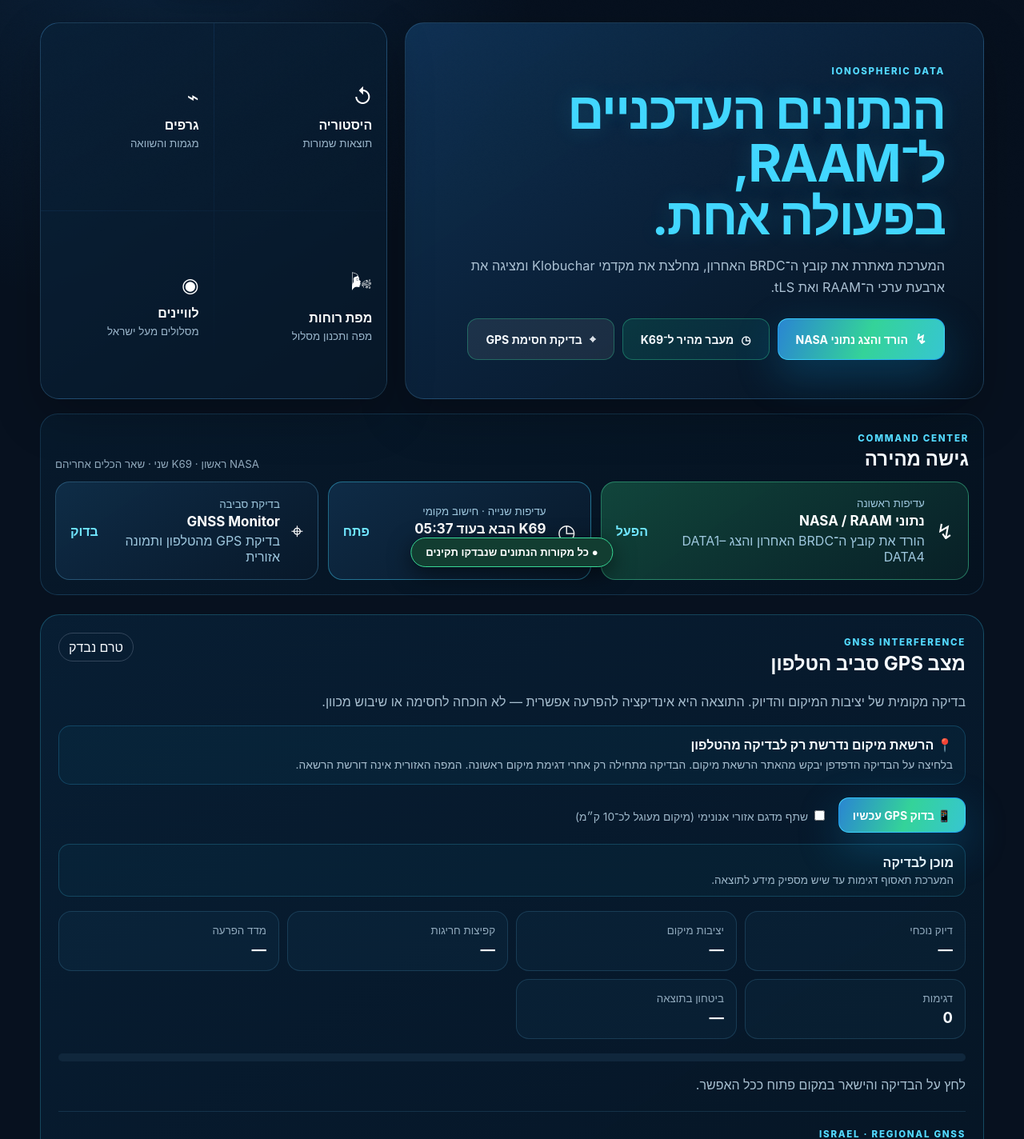
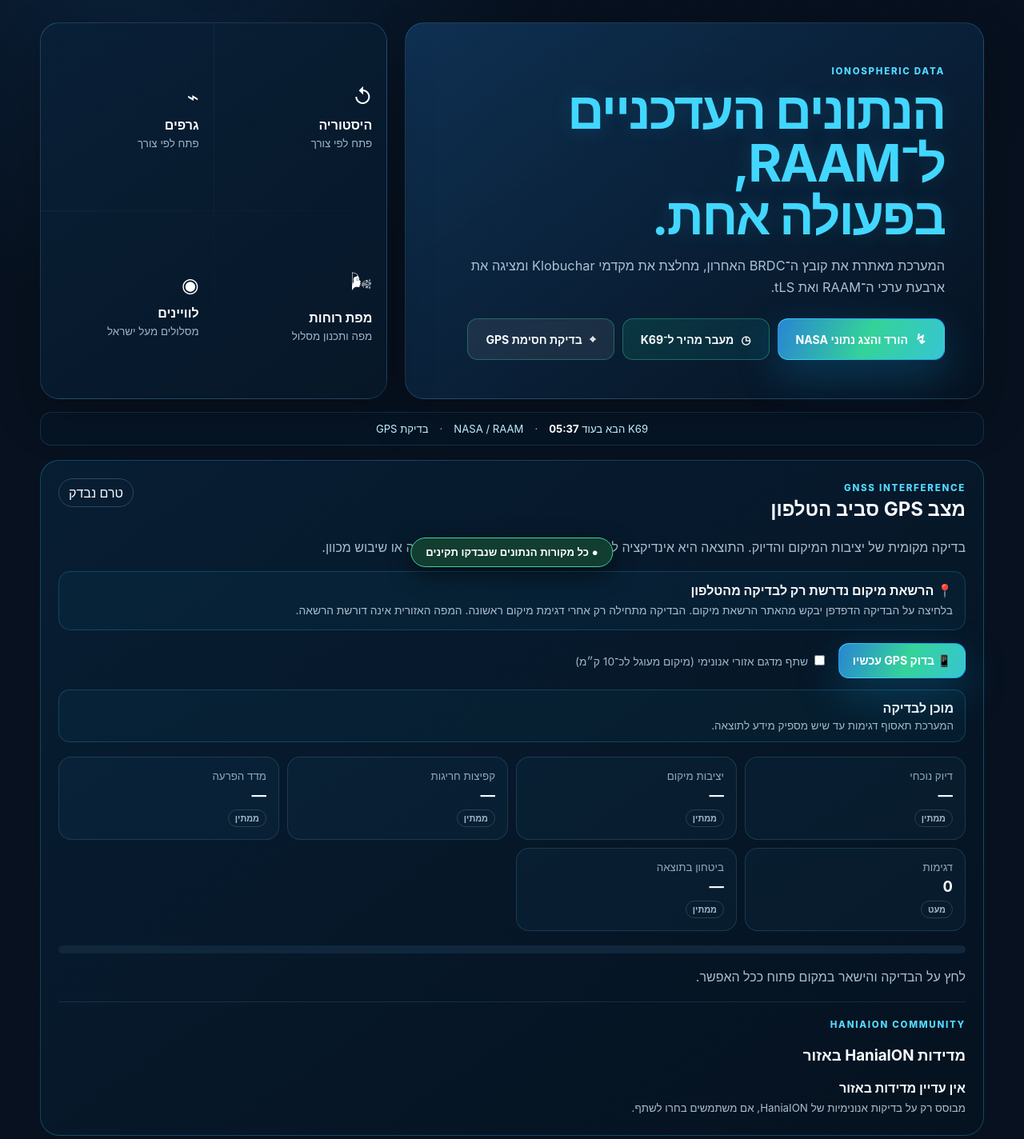
Before and after one commit to l2005l/HaniaION, a FastAPI app: page / in a window 1280 px wide. Shown: the part 81-1505 px from the top of the page at 80% size. Run offline with FastAPI, Linux system fonts and the light colour scheme; data that the repository does not hold is empty; some libraries are stand-ins or nearby versions.

Commit message:
add compact-ui-gnss-classifications

```diff
--- a/static/app.js
+++ b/static/app.js
@@ -1209,6 +1209,13 @@
     if(!m)return;
     $('gnssAccuracy').textContent=`±${m.accuracy.toFixed(1)} m`;$('gnssFix').textContent=`${Math.round(m.fixRatio*100)}%`;$('gnssJumps').textContent=String(m.jumps);$('gnssScore').textContent=`${m.score}/100`;$('gnssMeter').style.width=`${m.score}%`;
     if($('gnssSamples'))$('gnssSamples').textContent=String(samples.length);if($('gnssConfidence'))$('gnssConfidence').textContent=`${m.confidence}%`;
+    const tag=(id,text,cls)=>{const e=$(id);if(e){e.textContent=text;e.className='gnss-class '+cls;}};
+    tag('gnssAccuracyClass',m.accuracy<=12?'טוב':m.accuracy<=30?'בינוני':'חלש',m.accuracy<=12?'good':m.accuracy<=30?'mid':'bad');
+    const fp=Math.round(m.fixRatio*100);tag('gnssFixClass',fp>=80?'יציבה':fp>=55?'חלקית':'לא יציבה',fp>=80?'good':fp>=55?'mid':'bad');
+    tag('gnssJumpsClass',m.jumps===0?'תקין':m.jumps<=1?'לבדיקה':'חשוד',m.jumps===0?'good':m.jumps<=1?'mid':'bad');
+    tag('gnssScoreClass',m.score<30?'נמוך':m.score<60?'בינוני':'גבוה',m.score<30?'good':m.score<60?'mid':'bad');
+    tag('gnssSamplesClass',samples.length>=8?'מספיק':'מעט',samples.length>=8?'good':'mid');
+    tag('gnssConfidenceClass',m.confidence>=80?'גבוה':m.confidence>=60?'בינוני':'נמוך',m.confidence>=80?'good':m.confidence>=60?'mid':'bad');
   }
   function permissionError(err){stopWatch();resetButton();const denied=err&&err.code===1;$('gnssBadge').className='gnss-badge neutral';$('gnssBadge').textContent=denied?'נדרשת הרשאה':'קליטה לא מספקת';const text=denied?'הדפדפן חסם גישה למיקום. אפשר Location לאתר דרך הגדרות האתר ונסה שוב.':'לא התקבל Fix אמין. עבור לאזור פתוח עם קו ראייה לשמיים ללא חסימה ונסה שוב.';$('gnssReason').textContent=text;setLive(denied?'נדרשת הרשאת מיקום':'אין מספיק קליטת GPS',text);}
   async function regional(lat,lon,share,score,accuracy,fixRatio){const latCell=Math.round(lat*10)/10,lonCell=Math.round(lon*10)/10;try{if(share)await fetch('/api/gnss/sample',{method:'POST',headers:{'Content-Type':'application/json'},body:JSON.stringify({lat_cell:latCell,lon_cell:lonCell,score,accuracy_m:accuracy,fix_ratio:fixRatio})});const r=await fetch(`/api/gnss/region?lat_cell=${latCell}&lon_cell=${lonCell}`,{cache:'no-store'}),d=await r.json();if(!d.count){$('regionalGnss').textContent='אין מספיק מדידות באזור';return;}$('regionalGnss').textContent=`${d.score<30?'🟢 רגוע':d.score<60?'🟡 הפרעות אפשריות':'🟠 סימנים חריגים'} · ${d.score}/100`;$('regionalGnssDetail').textContent=`${d.count} מדידות ב־2 השעות האחרונות · דיוק ממוצע ±${d.accuracy_m} מ׳.`;}catch(e){$('regionalGnss').textContent='התמונה הקהילתית אינה זמינה כרגע';}}
@@ -1225,3 +1232,24 @@
   function begin(){if(firstFix)return;firstFix=true;started=Date.now();scrollToTarget('gnss-status-target','start',112);setLive('בודק GPS בזמן אמת','אוסף דגימות ומעריך אם כבר יש מספיק מידע.');timer=setInterval(()=>{const m=metrics();if(m){paint(m);button.textContent=`בודק… ${samples.length} דגימות`;if(m.elapsed>=45)finish(true);else maybeFinish();}},1000);}
   button.addEventListener('click',()=>{if(!navigator.geolocation){$('gnssReason').textContent='הדפדפן אינו תומך בבדיקת מיקום.';return;}samples=[];firstFix=false;lastSampleAt=0;button.disabled=true;button.textContent='📍 מבקש הרשאת מיקום…';setLive('ממתין להרשאה','הרשאת Location נדרשת רק לבדיקה המקומית.');$('gnssReason').textContent='אשר לדפדפן גישה למיקום. הבדיקה תתחיל רק לאחר Fix ראשון.';watchId=navigator.geolocation.watchPosition(p=>{begin();const now=Date.now();samples.push({latitude:p.coords.latitude,longitude:p.coords.longitude,accuracy:p.coords.accuracy,t:now});lastSampleAt=now;const m=metrics();paint(m);setLive('בודק GPS בזמן אמת',`נאספו ${samples.length} דגימות · ביטחון ${m?m.confidence:0}%`);$('gnssReason').textContent=p.coords.accuracy>35?'הקליטה כרגע חלשה. אם המצב נמשך, עבור לאזור פתוח לשמיים.':'הבדיקה פעילה והמדדים מתעדכנים בזמן אמת.';maybeFinish();},permissionError,{enableHighAccuracy:true,maximumAge:0,timeout:15000});});
 })();
+
+// v2.15 — open history/analytics only on demand
+document.addEventListener("DOMContentLoaded", () => {
+  const openPanel = id => {
+    const panel = document.getElementById(id);
+    if (!panel) return;
+    panel.classList.remove("is-collapsed");
+    window.setTimeout(() => scrollToTarget(id, "start", 92), 20);
+  };
+  const closePanel = id => {
+    const panel = document.getElementById(id);
+    if (!panel) return;
+    panel.classList.add("is-collapsed");
+    scrollToTarget("quick-menu", "start", 82);
+  };
+  document.querySelectorAll("[data-panel-open]").forEach(link => link.addEventListener("click", event => {
+    event.preventDefault(); openPanel(link.dataset.panelOpen);
+  }));
+  document.querySelectorAll("[data-panel-close]").forEach(button => button.addEventListener("click", () => closePanel(button.dataset.panelClose)));
+  if (location.hash === "#history" || location.hash === "#analytics") openPanel(location.hash.slice(1));
+});
--- a/static/index.html
+++ b/static/index.html
@@ -42,27 +42,18 @@
       </div>
 
       <nav class="focused-tools command-secondary-tools" aria-label="כלים נוספים">
-        <a href="#history"><span>↺</span><strong>היסטוריה</strong><small>תוצאות שמורות</small></a>
-        <a href="#analytics"><span>⌁</span><strong>גרפים</strong><small>מגמות והשוואה</small></a>
+        <a href="#history" data-panel-open="history"><span>↺</span><strong>היסטוריה</strong><small>פתח לפי צורך</small></a>
+        <a href="#analytics" data-panel-open="analytics"><span>⌁</span><strong>גרפים</strong><small>פתח לפי צורך</small></a>
         <a href="/wind"><span>🌬</span><strong>מפת רוחות</strong><small>מפה ותכנון מסלול</small></a>
         <a href="/satellite"><span>◉</span><strong>לוויינים</strong><small>מסלולים מעל ישראל</small></a>
       </nav>
     </section>
 
-    <section class="command-center reveal" aria-label="מרכז הפעלה">
-      <div class="command-center-heading"><div><span class="section-kicker">COMMAND CENTER</span><h2>גישה מהירה</h2></div><small>NASA ראשון · K69 שני · שאר הכלים אחריהם</small></div>
-      <div class="command-priority-grid">
-        <button id="commandCalculateButton" class="command-priority-card nasa-command-card" type="button">
-          <span class="command-icon">↯</span><div><small>עדיפות ראשונה</small><strong>נתוני NASA / RAAM</strong><em>הורד את קובץ ה־BRDC האחרון והצג DATA1–DATA4</em></div><b>הפעל</b>
-        </button>
-        <a class="command-priority-card k69-command-card" href="#gps-pulse">
-          <span class="command-icon">◷</span><div><small>עדיפות שנייה · חישוב מקומי</small><strong>K69 הבא בעוד <span id="k69QuickCountdown">--:--</span></strong><em>זמן מקומי: <span id="k69QuickNext">--:--:--</span></em></div><b>פתח</b>
-        </a>
-        <a class="command-priority-card status-command-card" href="#gnss-action-target">
-          <span class="command-icon">⌖</span><div><small>בדיקת סביבה</small><strong>GNSS Monitor</strong><em>בדיקת GPS מהטלפון ותמונה אזורית</em></div><b>בדוק</b>
-        </a>
-      </div>
-    </section>
+    <section class="compact-status-strip reveal" aria-label="מידע מהיר">
+  <a href="#k69-live-target">K69 הבא בעוד <strong id="k69QuickCountdown">--:--</strong></a>
+  <span>·</span><button id="commandCalculateButton" type="button">NASA / RAAM</button>
+  <span>·</span><a href="#gnss-action-target">בדיקת GPS</a>
+</section>
 
     <section id="gnss-monitor" class="gnss-monitor reveal" aria-label="ניטור GNSS מהטלפון">
       <div class="gnss-head"><div><span class="section-kicker">GNSS INTERFERENCE</span><h2>מצב GPS סביב הטלפון</h2></div><span id="gnssBadge" class="gnss-badge neutral">טרם נבדק</span></div>
@@ -74,11 +65,10 @@
       <div id="gnss-status-target" class="gnss-status-target">
         <div id="gnssLiveStatus" class="gnss-live-status"><strong>מוכן לבדיקה</strong><span>המערכת תאסוף דגימות עד שיש מספיק מידע לתוצאה.</span></div>
         <div class="gnss-grid">
-          <article><small>דיוק נוכחי</small><strong id="gnssAccuracy">—</strong></article><article><small>יציבות מיקום</small><strong id="gnssFix">—</strong></article><article><small>קפיצות חריגות</small><strong id="gnssJumps">—</strong></article><article><small>מדד הפרעה</small><strong id="gnssScore">—</strong></article><article><small>דגימות</small><strong id="gnssSamples">0</strong></article><article><small>ביטחון בתוצאה</small><strong id="gnssConfidence">—</strong></article>
+          <article><small>דיוק נוכחי</small><strong id="gnssAccuracy">—</strong><em id="gnssAccuracyClass" class="gnss-class neutral">ממתין</em></article><article><small>יציבות מיקום</small><strong id="gnssFix">—</strong><em id="gnssFixClass" class="gnss-class neutral">ממתין</em></article><article><small>קפיצות חריגות</small><strong id="gnssJumps">—</strong><em id="gnssJumpsClass" class="gnss-class neutral">ממתין</em></article><article><small>מדד הפרעה</small><strong id="gnssScore">—</strong><em id="gnssScoreClass" class="gnss-class neutral">ממתין</em></article><article><small>דגימות</small><strong id="gnssSamples">0</strong><em id="gnssSamplesClass" class="gnss-class neutral">מעט</em></article><article><small>ביטחון בתוצאה</small><strong id="gnssConfidence">—</strong><em id="gnssConfidenceClass" class="gnss-class neutral">ממתין</em></article>
         </div>
         <div class="gnss-meter"><span id="gnssMeter"></span></div><p id="gnssReason" class="gnss-reason">לחץ על הבדיקה והישאר במקום פתוח ככל האפשר.</p>
       </div>
-      <div class="regional-gnss external-regional"><div><span class="section-kicker">ISRAEL · REGIONAL GNSS</span><h3>מפת הפרעות GPS בישראל</h3></div><strong>Tracer · תמונת מצב אזורית מהשטח</strong><small>המפה מבוססת על נתוני GPS מצטברים מכלי רכב בישראל ומציגה רמות תקין / קל / בינוני / חמור. היא אינדיקציה אזורית ואינה מזהה מקור או גורם להפרעה.</small><div class="gnss-map-frame"><iframe title="מפת הפרעות GPS בישראל - Tracer" src="https://tracer.co.il/gps-jamming-map?embed=1" loading="lazy" referrerpolicy="no-referrer-when-downgrade"></iframe></div><div class="gnss-map-links"><a href="https://tracer.co.il/gps-jamming-map" target="_blank" rel="noopener">פתח מפה מלאה</a><span>מקור חיצוני: Tracer Technologies</span></div></div>
       <div class="regional-gnss community-regional"><div><span class="section-kicker">HANIAION COMMUNITY</span><h3>מדידות HaniaION באזור</h3></div><strong id="regionalGnss">אין עדיין מדידות באזור</strong><small id="regionalGnssDetail">מבוסס רק על בדיקות אנונימיות של HaniaION, אם משתמשים בחרו לשתף.</small></div>
     </section>
 
@@ -141,8 +131,8 @@
       <div class="section-return"><a href="#quick-menu">↑ חזרה לתפריט</a></div>
     </section>
 
-    <section id="history" class="history-section reveal">
-      <div class="section-heading history-heading-row"><div><span class="section-kicker">HISTORY</span><h2>היסטוריה והשוואה</h2></div><div class="history-heading-actions"><span id="historyCount" class="result-badge">0 תוצאות</span><button id="clearHistoryButton" class="button button-ghost history-clear-button" type="button">נקה היסטוריה</button></div></div>
+    <section id="history" class="history-section reveal optional-panel is-collapsed">
+      <div class="section-heading history-heading-row"><div><span class="section-kicker">HISTORY</span><h2>היסטוריה והשוואה</h2></div><div class="history-heading-actions"><span id="historyCount" class="result-badge">0 תוצאות</span><button class="button button-ghost panel-collapse-button" data-panel-close="history" type="button">מזער</button><button id="clearHistoryButton" class="button button-ghost history-clear-button" type="button">נקה היסטוריה</button></div></div>
       <p class="history-intro">כל תוצאה מוצלחת נשמרת במכשיר הזה. ניתן לפתוח תוצאה קודמת, להוריד אותה ולהשוות מול התוצאה שלפניה.</p>
       <div id="historyCloudWarning" class="history-cloud-warning hidden" role="status" aria-live="polite"></div>
       <div id="historyEmpty" class="card history-empty"><div class="state-orb idle-orb"><span>↺</span></div><h3>עדיין אין תוצאות שמורות</h3><p>לאחר ההפעלה הראשונה התוצאה תישמר כאן אוטומטית.</p></div>
@@ -150,8 +140,8 @@
       <div class="section-return"><a href="#quick-menu">↑ חזרה לתפריט</a></div>
     </section>
 
-    <section id="analytics" class="analytics-section reveal">
-      <div class="section-heading history-heading-row"><div><span class="section-kicker">ANALYTICS</span><h2>גרפים וניתוח שינויים</h2></div><div class="history-heading-actions"><button id="syncHistoryButton" class="button button-ghost" type="button">סנכרן ענן</button><button id="exportHistoryCsvButton" class="button button-secondary" type="button">ייצוא CSV</button></div></div>
+    <section id="analytics" class="analytics-section reveal optional-panel is-collapsed">
+      <div class="section-heading history-heading-row"><div><span class="section-kicker">ANALYTICS</span><h2>גרפים וניתוח שינויים</h2></div><div class="history-heading-actions"><button class="button button-ghost panel-collapse-button" data-panel-close="analytics" type="button">מזער</button><button id="syncHistoryButton" class="button button-ghost" type="button">סנכרן ענן</button><button id="exportHistoryCsvButton" class="button button-secondary" type="button">ייצוא CSV</button></div></div>
       <p class="history-intro">הגרפים משלבים את ההיסטוריה מהמכשיר ומה־PostgreSQL, כך שהנתונים נשמרים גם בין מכשירים.</p>
       <div id="cloudHistoryStatus" class="cloud-history-status" role="status" aria-live="polite">בודק היסטוריה בענן...</div>
       <article class="card analytics-card">
--- a/static/service-worker.js
+++ b/static/service-worker.js
@@ -1,4 +1,4 @@
-const CACHE_NAME = "haniaion-v2.14.0";
+const CACHE_NAME = "haniaion-v2-15-compact";
 const APP_SHELL = ["/", "/wind", "/satellite", "/static/style.css?v=55", "/static/app.js?v=55", "/static/wind.css?v=45", "/static/wind.js?v=45", "/static/satellite.css?v=21", "/static/satellite.js?v=21", "/static/data-status.css?v=4", "/static/data-status.js?v=4", "/static/icons/icon.svg", "/manifest.webmanifest"];
 
 self.addEventListener("install", event => {
--- a/static/style.css
+++ b/static/style.css
@@ -1374,3 +1374,14 @@
   .gnss-action-target .gnss-permission-note{margin-top:0}
   .gnss-actions{margin-top:10px}
 }
+
+/* v2.15 compact UI + optional panels + GNSS classifications */
+.compact-status-strip{display:flex;align-items:center;justify-content:center;gap:10px;flex-wrap:wrap;margin:12px 0 18px;padding:10px 14px;border:1px solid rgba(105,207,255,.14);border-radius:14px;background:rgba(7,25,42,.62);font-size:.82rem;color:#9fb9cb}
+.compact-status-strip a,.compact-status-strip button{color:#bdefff;text-decoration:none;background:none;border:0;padding:2px 4px;font:inherit;cursor:pointer}.compact-status-strip strong{color:#fff}
+.optional-panel.is-collapsed{display:none!important}.optional-panel:not(.is-collapsed){display:block}.panel-collapse-button{white-space:nowrap}
+.gnss-class{display:inline-block!important;margin-top:7px!important;padding:3px 8px;border-radius:999px;font-size:.68rem!important;font-style:normal;font-weight:700;border:1px solid rgba(148,163,184,.25);width:max-content}
+.gnss-class.good{color:#6ee7b7;border-color:rgba(52,211,153,.35);background:rgba(52,211,153,.08)}
+.gnss-class.mid{color:#fbbf24;border-color:rgba(251,191,36,.38);background:rgba(251,191,36,.07)}
+.gnss-class.bad{color:#fb7185;border-color:rgba(251,113,133,.38);background:rgba(251,113,133,.07)}
+.gnss-class.neutral{color:#9fb9cb}
+@media(max-width:650px){.compact-status-strip{gap:6px;padding:9px 8px;font-size:.76rem}.history-heading-actions{gap:6px!important;flex-wrap:wrap}}
```
